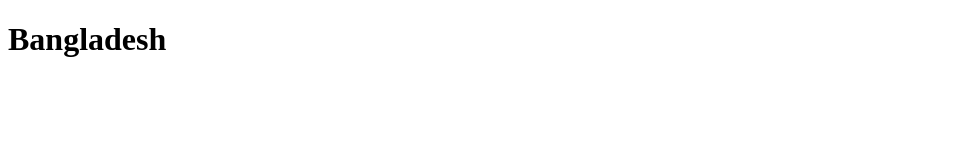
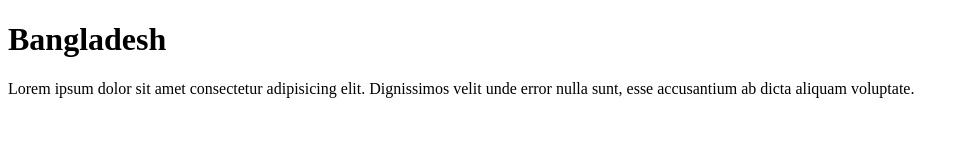
Before and after one commit to hasankarar/bangladesh, a plain HTML site: page index.html in a window 1280 px wide. Shown: the whole page, without its empty margins (0-969 px from the left). Drawn offline with Linux system fonts and the light colour scheme.

Commit message:
second push

```diff
--- a/index.html
+++ b/index.html
@@ -11,6 +11,8 @@
 
     <h1>Bangladesh</h1>
 
+    <p>Lorem ipsum dolor sit amet consectetur adipisicing elit. Dignissimos velit unde error nulla sunt, esse accusantium ab dicta aliquam voluptate.</p>
+
 
 </body>
 </html>
```
